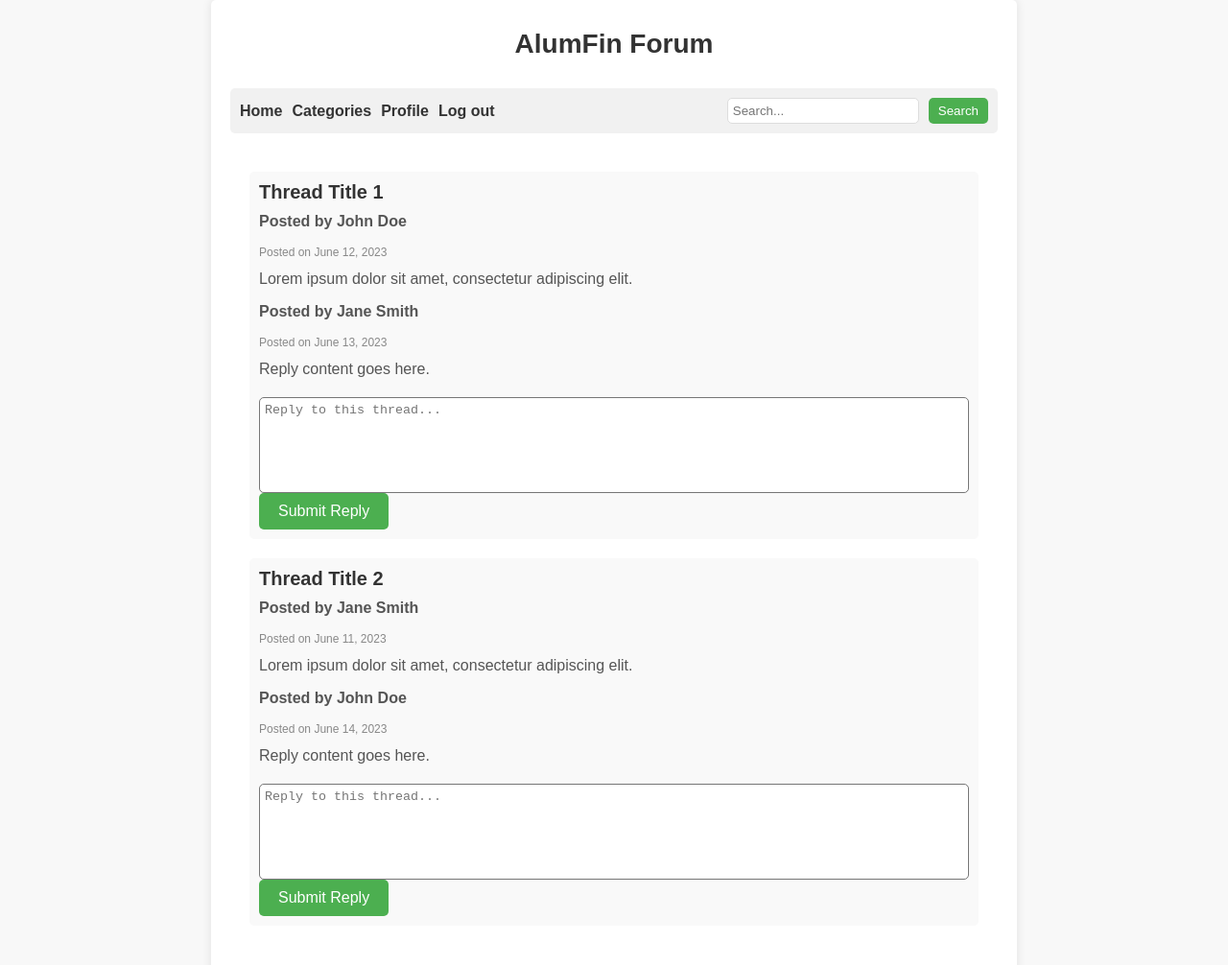
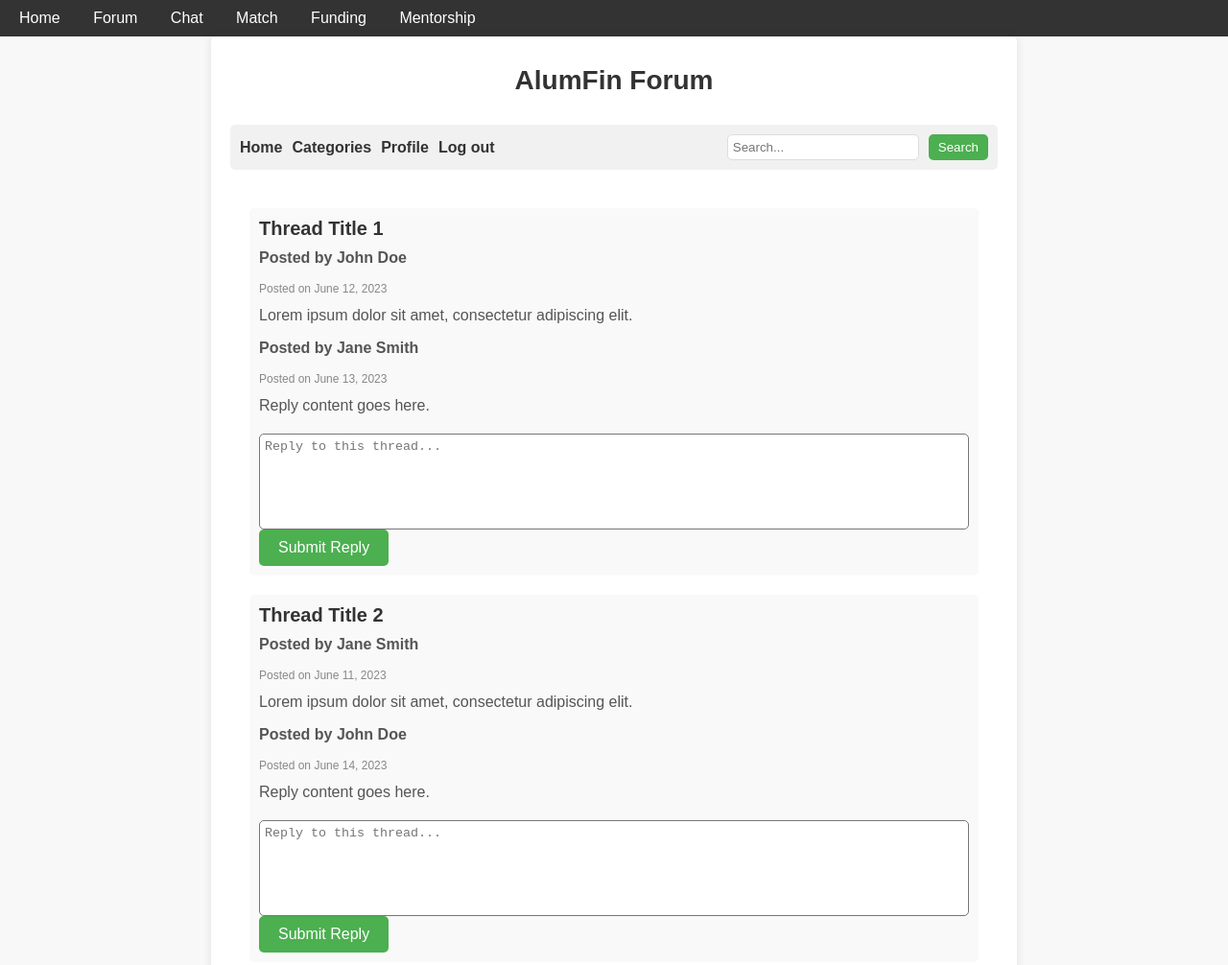
Before and after one commit to ShauryaAgarwal/AlumFin, a plain HTML site: page forum.html in a window 1280 px wide. Shown: the top 1006 px of the page at 96% size. Drawn offline with Linux system fonts and the light colour scheme.

Commit message:
Update forum.html

```diff
--- a/forum.html
+++ b/forum.html
@@ -174,10 +174,45 @@
       border-radius: 5px;
       cursor: pointer;
     }
+
+    /* Temporary Navigation Menu */
+    .top-menu {
+      background-color: #333333;
+      padding: 10px;
+    }
+
+    .top-menu ul {
+      list-style-type: none;
+      margin: 0;
+      padding: 0;
+    }
+
+    .top-menu li {
+      display: inline-block;
+      margin-right: 10px;
+    }
+
+    .top-menu li a {
+      color: #ffffff;
+      text-decoration: none;
+      padding: 5px 10px;
+    }
   </style>
 </head>
 
 <body>
+  <!-- Temporary Navigation Menu -->
+  <div class="top-menu">
+    <ul>
+      <li><a href="home.html">Home</a></li>
+      <li><a href="forum.html">Forum</a></li>
+      <li><a href="chat.html">Chat</a></li>
+      <li><a href="match.html">Match</a></li>
+      <li><a href="funding.html">Funding</a></li>
+      <li><a href="mentorship.html">Mentorship</a></li>
+    </ul>
+  </div>
+
   <div class="container">
     <div class="header">
       <h1>AlumFin Forum</h1>
```
